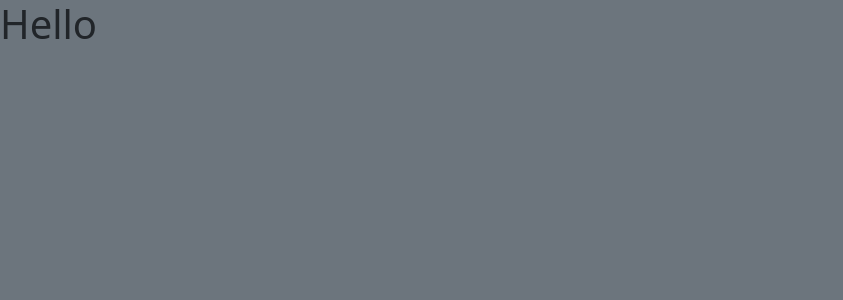
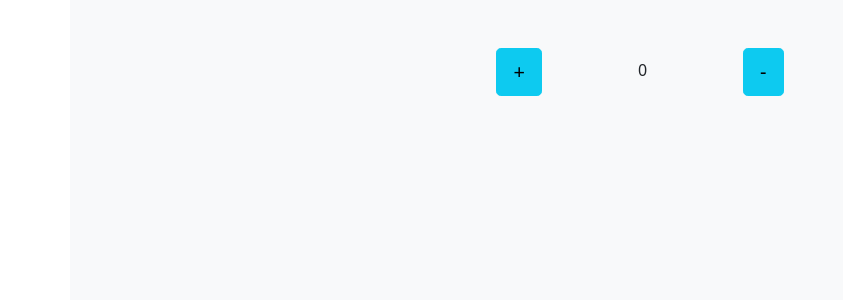
Before and after one commit to mones-cse/react-snippets, a React (Create React App) app: page / in a window 1280 px wide. Shown: the top 300 px of the page, without its empty margins (0-843 px from the left). Built offline with nearby package versions, Linux system fonts and the light colour scheme.

Commit message:
counter app using state

```diff
--- a/src/App.js
+++ b/src/App.js
@@ -1,11 +1,21 @@
 import "./App.scss";
+import {useState} from "react";
 
 function App() {
+    const [count, setCount] = useState(0);
+
+    const increment = ()=>{
+        setCount(prevCount => prevCount+1);
+    };
+    const decrement = ()=>{
+        setCount(prevCount => prevCount-1);
+    };
     return (
-        <div className="App">
-            <div className={"bg-secondary min-vh-100"}>
-                <h1>Hello</h1>
-            </div>
+        <div className="container bg-light min-vh-100 text-center">
+           <button className={"btn btn-lg btn-info m-5"} onClick={increment}>+</button>
+            <span className={"p-5"}>{count}</span>
+           <button className={"btn btn-lg btn-info m-5"} onClick={decrement}>-</button>
+
         </div>
     );
 }
```
